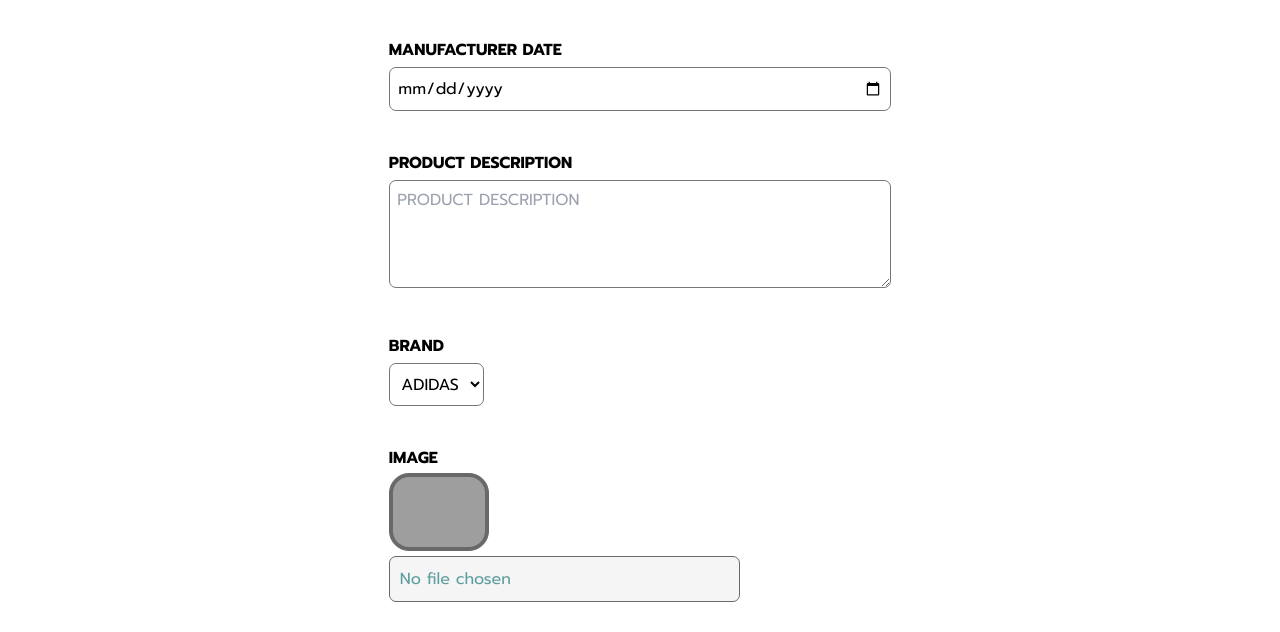
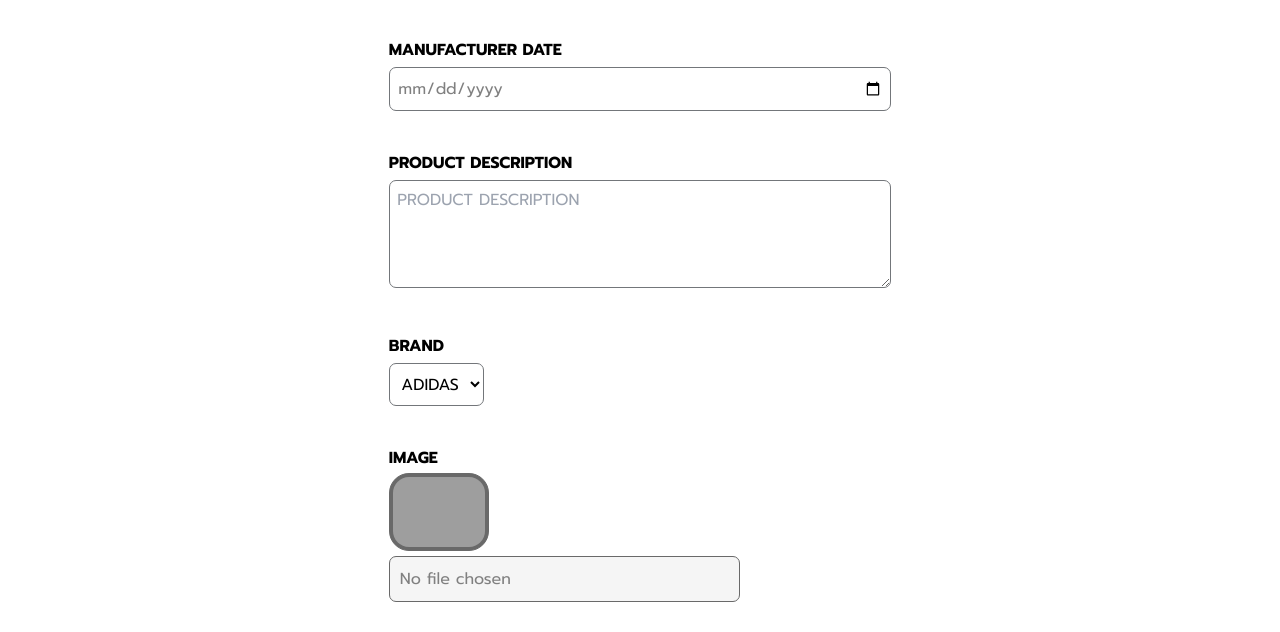
Before and after one commit to YakRuay/int221-frontend, a Vue app: page / in a window 1280 px wide. Shown: the part 308-940 px from the top of the page. Built offline with nearby package versions, Linux system fonts and the light colour scheme; grey boxes are pictures that could not be loaded.

Commit message:
Adjusted Placeholder Color in Forms.vue

```diff
--- a/src/views/Pages/TheForms.vue
+++ b/src/views/Pages/TheForms.vue
@@ -95,6 +95,9 @@ export default {};
 #product-name,#manu-date,#desc,#price{
   width:100%;
 }
+#manu-date{
+  color: gray;
+}
 
 label{
   font-weight:bold;
@@ -147,7 +150,7 @@ h1 {
     display:none;
 }
 #product-img{
-  color: cadetblue;
+  color: gray;
   border:1px solid dimgray;
   background-color:whitesmoke;
   width: 70%;
```
